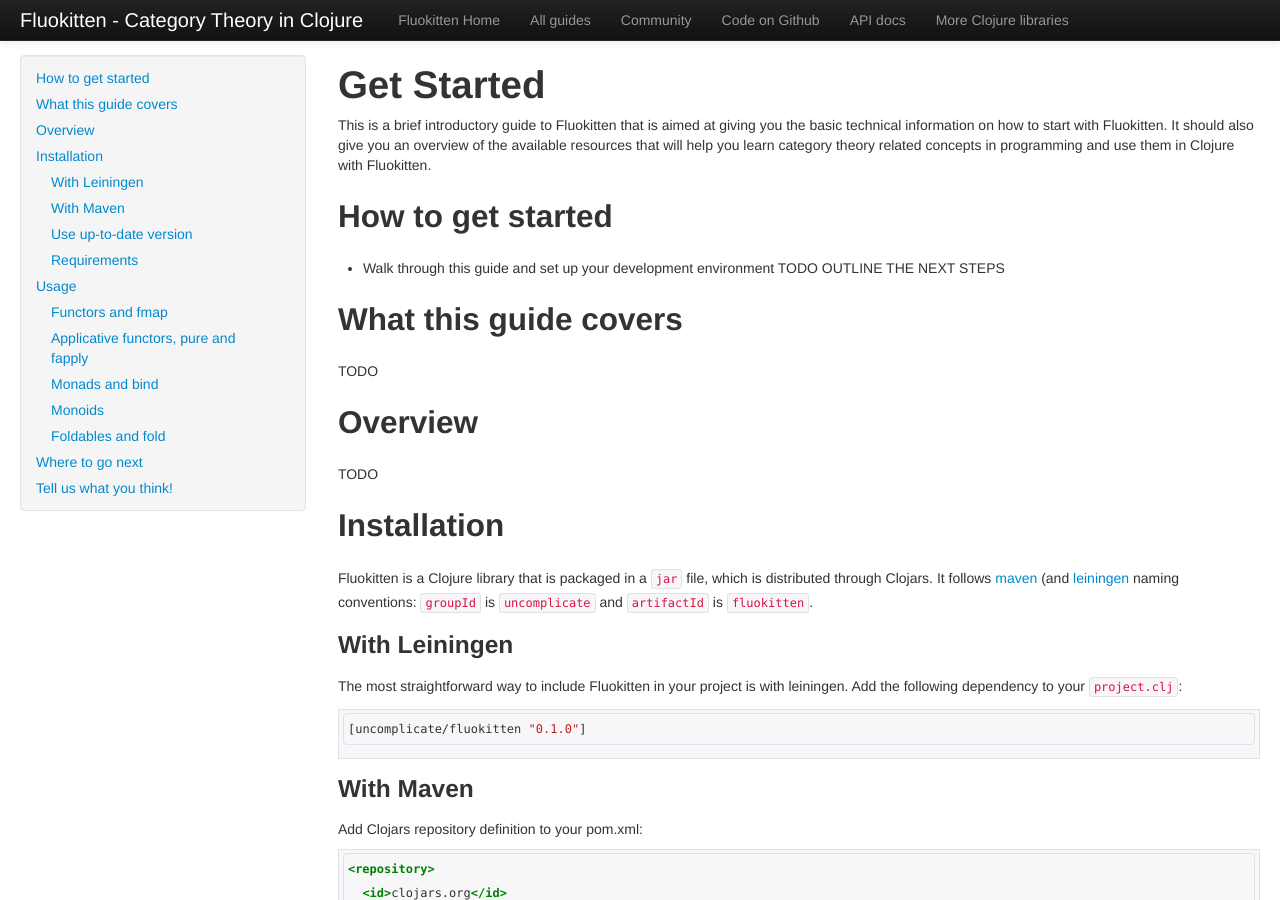
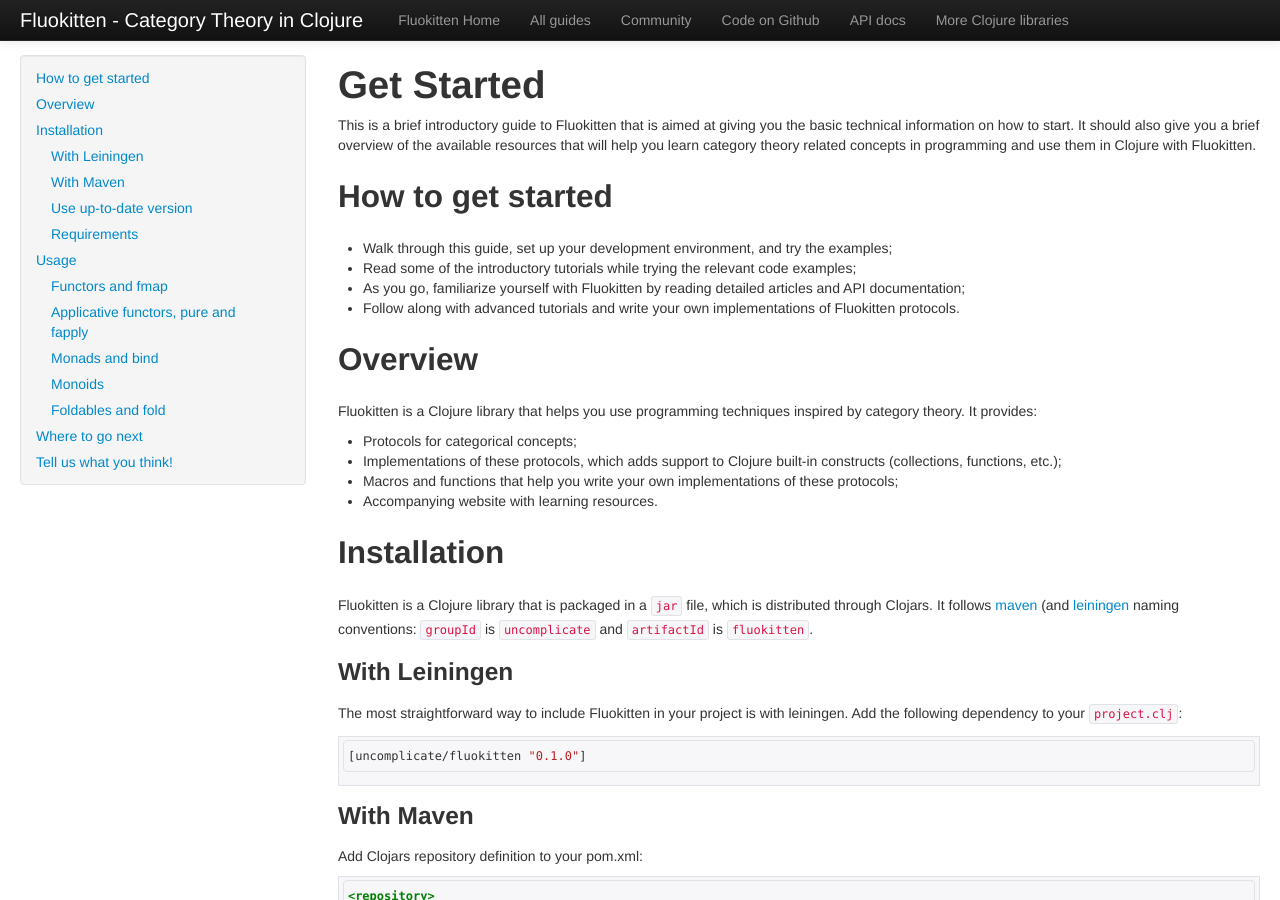
Before and after one commit to uncomplicate/fluokitten, a Jekyll site: the page built from articles/getting_started.md, in a window 1280 px wide and 900 px high. Built offline with Jekyll 4.4.1, drawn with Linux system fonts in a browser that asks for light colours; some web fonts are replaced; Markdown is read by kramdown in place of the engine named in the settings.

Commit message:
Wrote Getting Started guide.

```diff
--- a/articles/getting_started.md
+++ b/articles/getting_started.md
@@ -3,19 +3,21 @@ title: "Getting Started"
 layout: article
 ---
 # Get Started
-This is a brief introductory guide to Fluokitten that is aimed at giving you the basic technical information on how to start with Fluokitten. It should also give you an overview of the available resources that will help you learn category theory related concepts in programming and use them in Clojure with Fluokitten.
+This is a brief introductory guide to Fluokitten that is aimed at giving you the basic technical information on how to start. It should also give you a brief overview of the available resources that will help you learn category theory related concepts in programming and use them in Clojure with Fluokitten.
 
 ## How to get started
-* Walk through this guide and set up your development environment
-TODO OUTLINE THE NEXT STEPS
-
-## What this guide covers
-
-TODO
+* Walk through this guide, set up your development environment, and try the examples;
+* Read some of the introductory tutorials while trying the relevant code examples;
+* As you go, familiarize yourself with Fluokitten by reading detailed articles and API documentation;
+* Follow along with advanced tutorials and write your own implementations of Fluokitten protocols.
 
 ## Overview
 
-TODO
+Fluokitten is a Clojure library that helps you use programming techniques inspired by category theory. It provides:
+* Protocols for categorical concepts;
+* Implementations of these protocols, which adds support to Clojure built-in constructs (collections, functions, etc.);
+* Macros and functions that help you write your own implementations of these protocols;
+* Accompanying website with learning resources.
 
 ## Installation
 
--- a/index.html
+++ b/index.html
@@ -22,10 +22,10 @@ layout: default
   </div>
   <div class='span4'>
     <h2>Reusable literature</h2>
-    <p>The code from the existing books, articles and tutorials for learning monadic programming, which is usually written in Haskell is easily translatable to Clojure with Fluokitten.</p>
+    <p>The code from the existing books, articles and tutorials for learning monadic programming, which is usually written in Haskell is translatable to Clojure with Fluokitten.</p>
   </div>
   <div class='span4'>
     <h2>Haskell friendly</h2>
-    <p> programmers should be able to reuse existing widespread monadic programming know-how and easily translate it to Clojure code.</p>
+    <p> Reuse existing widespread monadic programming know-how and translate it to Clojure code.</p>
   </div>
 </div>
```
